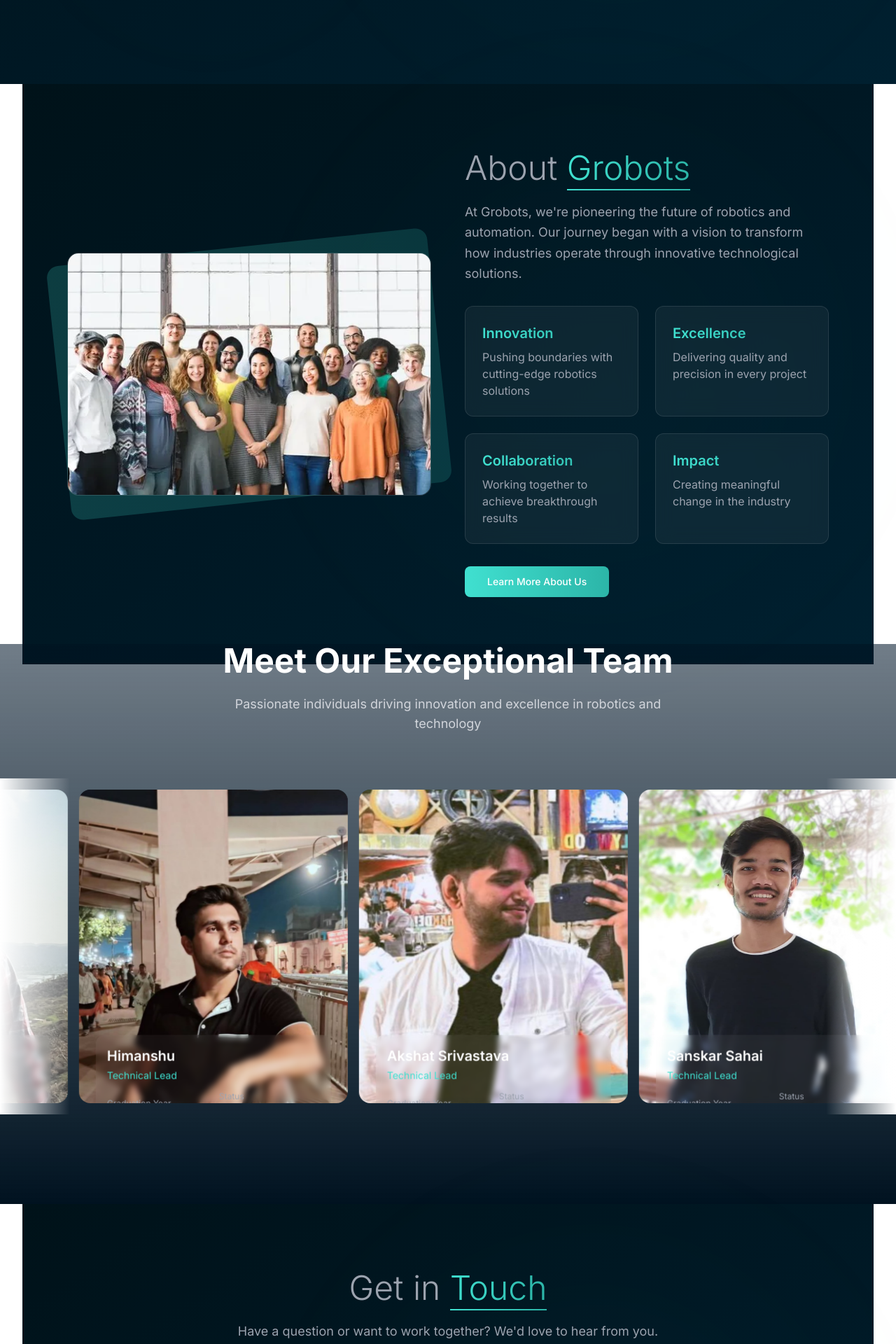
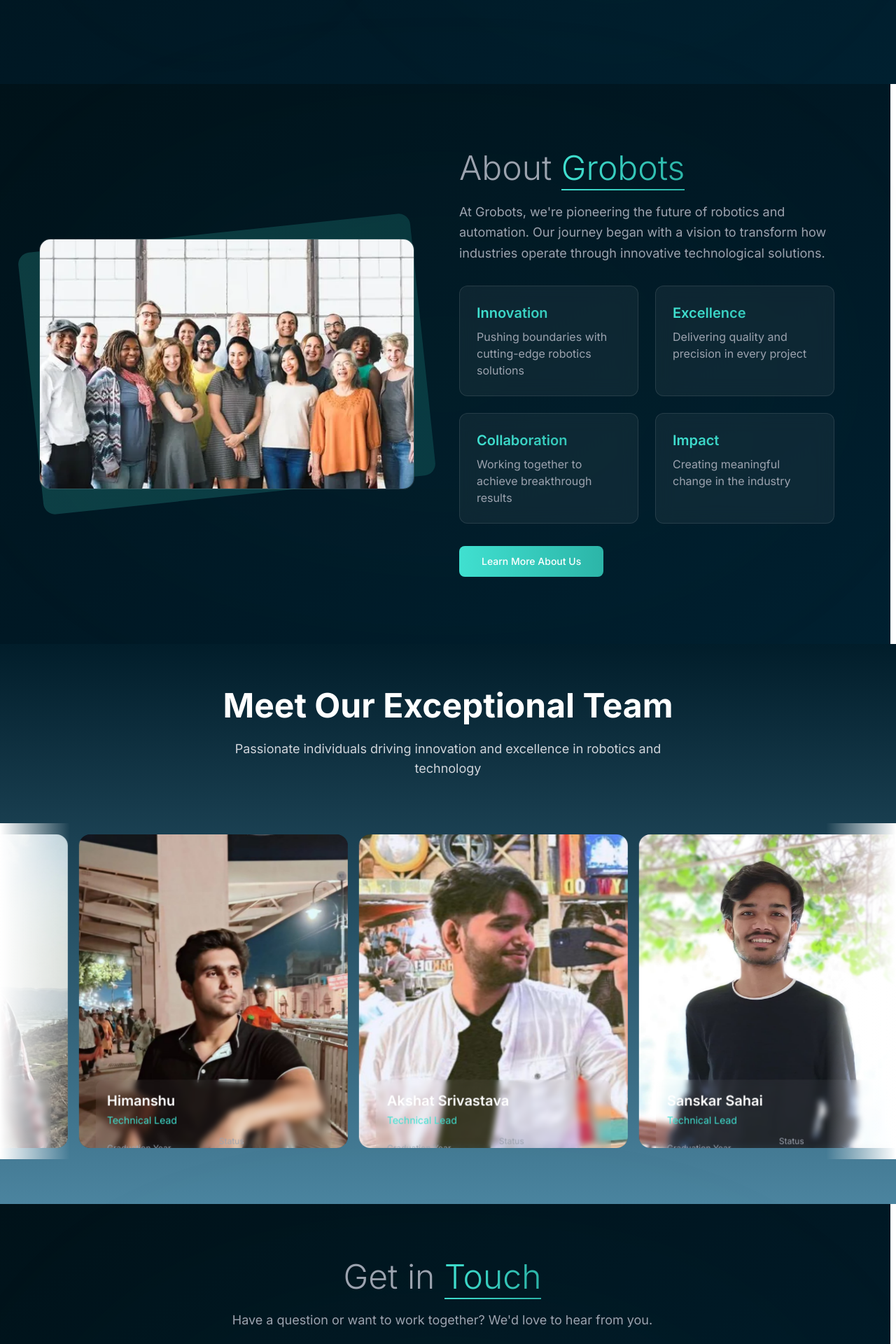
Before and after one commit to CR-8/Grobots-1, a React (Vite) app in the folder frontend/: page / in a window 1280 px wide. Shown: the part 680-2600 px from the top of the page at 70% size. Built offline with nearby package versions, Linux system fonts and the light colour scheme.

Commit message:
feat:(locomotive added) fix:(margin padding)

```diff
--- a/frontend/package.json
+++ b/frontend/package.json
@@ -13,6 +13,7 @@
     "@studio-freight/lenis": "^1.0.42",
     "framer-motion": "^11.18.2",
     "gsap": "^3.12.5",
+    "locomotive-scroll": "^4.1.4",
     "lucide-react": "^0.469.0",
     "react": "^18.3.1",
     "react-dom": "^18.3.1",
--- a/frontend/src/components/AboutSection.jsx
+++ b/frontend/src/components/AboutSection.jsx
@@ -21,7 +21,7 @@
   };
 
   return (
-    <section className="relative bg-gradient-to-br from-[#001219] via-[#001824] to-[#002030] text-white py-24">
+    <section className="right-10 relative w-screen px-4 h-screen bg-gradient-to-br from-[#001219] via-[#001824] to-[#002030] text-white py-24">
       {/* Background Effects */}
       <motion.div
         animate={{
@@ -34,7 +34,7 @@
           repeatType: "reverse",
           ease: "easeInOut",
         }}
-        className="absolute top-0 right-0 w-[800px] h-[800px] bg-gradient-radial from-[#40E0D0]/20 to-transparent rounded-full blur-[120px]"
+        className="absolute top-0 right-0 w-full h-full bg-gradient-radial from-[#40E0D0]/20 to-transparent rounded-full blur-[120px]"
       />
 
       <div className="container mx-auto px-4 sm:px-6 lg:px-16 relative z-10">
@@ -47,7 +47,7 @@
           {/* Image Section */}
           <motion.div
             variants={itemVariants}
-            className="relative group"
+            className="relative group right-4"
           >
             <div className="absolute inset-0 bg-gradient-to-r from-[#40E0D0]/20 to-[#2CB5A8]/20 rounded-2xl transform -rotate-6 scale-105 transition-transform duration-300 group-hover:scale-110" />
             <motion.div
--- a/frontend/src/components/ContactForm.jsx
+++ b/frontend/src/components/ContactForm.jsx
@@ -43,7 +43,7 @@
   };
 
   return (
-    <section className="relative bg-gradient-to-br from-[#001219] via-[#001824] to-[#002030] text-white py-24">
+    <section className="relative pb-8 bg-gradient-to-br from-[#001219] via-[#001824] to-[#002030] text-white right-10 h-screen w-screen">
       {/* Background Effects */}
       <motion.div
         animate={{
@@ -56,7 +56,7 @@
           repeatType: "reverse",
           ease: "easeInOut",
         }}
-        className="absolute top-0 right-0 w-[800px] h-[800px] bg-gradient-radial from-[#40E0D0]/20 to-transparent rounded-full blur-[120px]"
+        className="absolute top-0 right-0 w-screen h-screen bg-gradient-radial from-[#40E0D0]/20 to-transparent rounded-full blur-[120px]"
       />
 
       <div className="container mx-auto px-4 sm:px-6 lg:px-16 relative z-10">
@@ -67,10 +67,10 @@
           className="max-w-4xl mx-auto"
         >
           {/* Section Header */}
-          <div className="text-center mb-12">
+          <div className="text-center  mt-12- mb-16">
             <motion.h2
               variants={itemVariants}
-              className="text-4xl sm:text-5xl font-light mb-6 text-gray-400"
+              className="text-4xl sm:text-5xl pt-20 font-light mb-6 text-gray-400"
             >
               Get in{" "}
               <motion.span
--- a/frontend/src/pages/home.jsx
+++ b/frontend/src/pages/home.jsx
@@ -1,19 +1,21 @@
-import React from 'react'
-import { motion } from 'framer-motion'
-import Hero from '../components/hero'
-import Hero_video from '../components/hero_video'
-import Marquee from '../components/marquee'
-import About from '../components/AboutSection'
-import ContactForm from '../components/ContactForm'
-import Footer from '../components/Footer'
-
+import React from "react";
+import { motion } from "framer-motion";
+import Hero from "../components/hero";
+import Hero_video from "../components/hero_video";
+import Marquee from "../components/marquee";
+import About from "../components/AboutSection";
+import ContactForm from "../components/ContactForm";
+import Footer from "../components/Footer";
+import LocomotiveScroll from "locomotive-scroll";
 const fadeInUp = {
   initial: { y: 20, opacity: 0 },
   animate: { y: 0, opacity: 1 },
-  transition: { duration: 0.5, ease: "easeOut" }
-}
+  transition: { duration: 0.5, ease: "easeOut" },
+};
 
 export default function Home() {
+  const locomotiveScroll = new LocomotiveScroll();
+
   return (
     <motion.div
       initial="initial"
@@ -31,23 +33,20 @@
           <About />
         </div>
       </section>
-
-
-      {/* Team Section */}
-      <section className="relative h-screen w-screen bg-gradient-to-b from-dark-900/50 to-dark-900">
+      {/* Team section */}
+      <section className="relative pt-16 h-screen w-screen bg-gradient-to-b from-[#011D2A] to-[#4b849f]">
         <div className="container-padding">
           <motion.div
             variants={fadeInUp}
             className="max-w-2xl mx-auto text-center mb-16"
           >
             <h2 className="text-4xl md:text-5xl font-bold text-white mb-6">
-              Meet Our{' '}
-              <span className="animate-gradient-text">
-                Exceptional Team
-              </span>
+              Meet Our{" "}
+              <span className="animate-gradient-text">Exceptional Team</span>
             </h2>
             <p className="text-lg text-gray-300">
-              Passionate individuals driving innovation and excellence in robotics and technology
+              Passionate individuals driving innovation and excellence in
+              robotics and technology
             </p>
           </motion.div>
         </div>
@@ -70,5 +69,5 @@
         <div className="absolute bottom-0 left-0 w-full h-[1px] bg-gradient-to-r from-transparent via-primary-500/20 to-transparent" />
       </div>
     </motion.div>
-  )
+  );
 }
```
Also changed, not shown: 2 other files (tests, documents, lock files or other folders).
